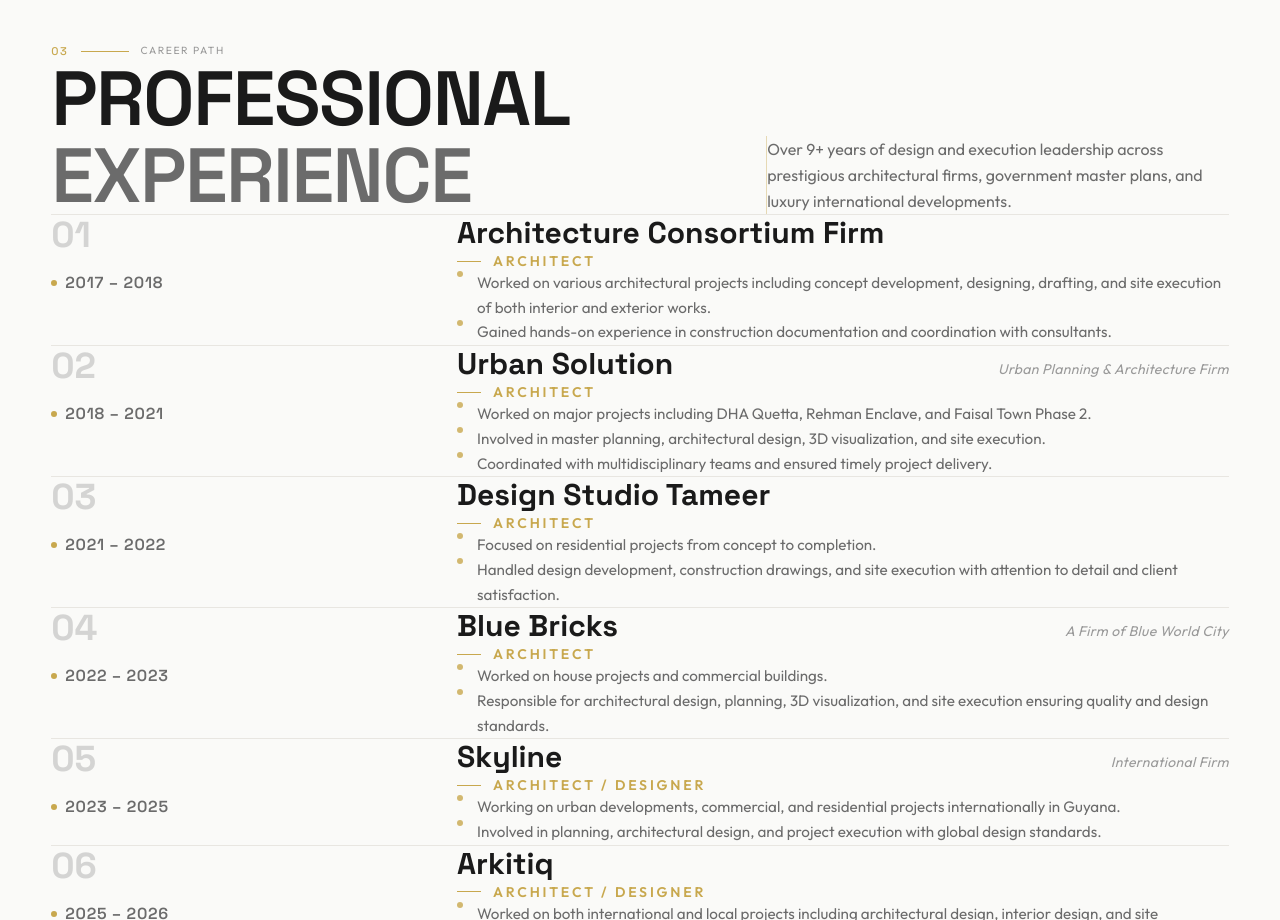
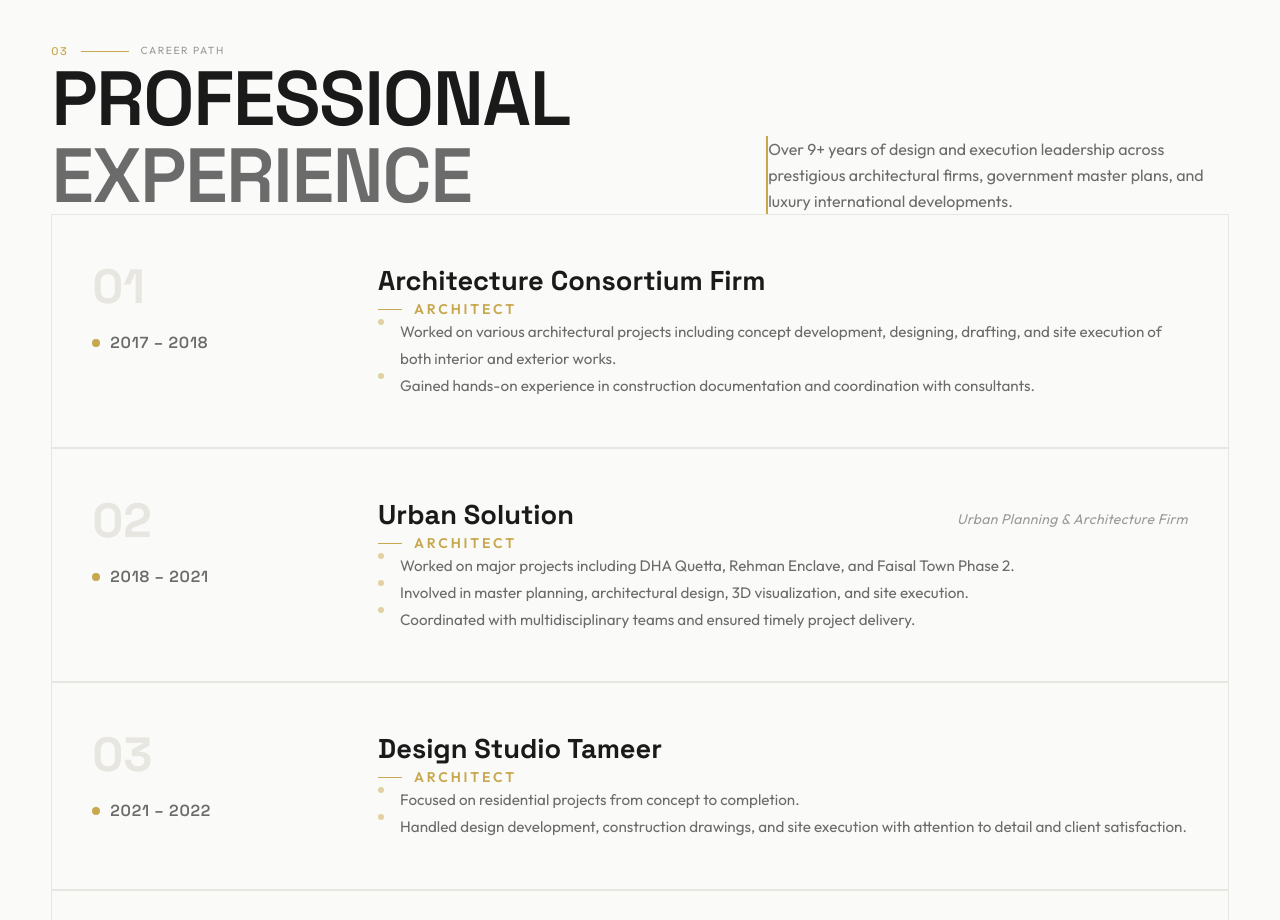
Before and after one commit to 00tatheer00/raza-jan-website, a Next.js app: page / in a window 1280 px wide. Shown: the part 1880-2800 px from the top of the page. Built offline with nearby package versions, Linux system fonts and the light colour scheme.

Commit message:
Experience section: premium card layout, generous spacing, elegant hover with lift/glow/gold effects

```diff
--- a/src/components/Experience.tsx
+++ b/src/components/Experience.tsx
@@ -27,7 +27,7 @@
         </motion.div>
 
         {/* Section Title & Intro */}
-        <div className="grid grid-cols-1 lg:grid-cols-12 gap-6 lg:gap-12 items-end mb-16 md:mb-24">
+        <div className="grid grid-cols-1 lg:grid-cols-12 gap-6 lg:gap-12 items-end mb-20 md:mb-28">
           <div className="lg:col-span-7">
             <motion.h2
               className="text-display font-display font-bold tracking-[-0.02em]"
@@ -42,7 +42,7 @@
           </div>
           <div className="lg:col-span-5">
             <motion.p
-              className="text-[var(--color-text-secondary)] leading-relaxed text-sm md:text-base border-l border-[var(--color-accent)]/40 pl-5"
+              className="text-[var(--color-text-secondary)] leading-relaxed text-sm md:text-base border-l-2 border-[var(--color-accent)] pl-6"
               initial={{ opacity: 0 }}
               animate={isInView ? { opacity: 1 } : {}}
               transition={{ duration: 0.6, delay: 0.3 }}
@@ -53,16 +53,13 @@
           </div>
         </div>
 
-        {/* Architectural Timeline Grid */}
-        <div className="border-t border-[var(--color-border)]">
-          {siteData.experience.map((exp, index) => {
-            const isHovered = hoveredIndex === index;
-
-            return (
+        {/* Experience Cards */}
+        <div className="space-y-6 md:space-y-8">
+          {siteData.experience.map((exp, index) => (
             <motion.div
               key={exp.number}
-                className="group relative border-b border-[var(--color-border)] py-10 md:py-14 lg:py-16 px-2 md:px-6 -mx-2 md:-mx-6 transition-all duration-400 hover:bg-[var(--color-bg-alt)]/60"
-                initial={{ opacity: 0, y: 25 }}
+              className="group relative"
+              initial={{ opacity: 0, y: 30 }}
               animate={isInView ? { opacity: 1, y: 0 } : {}}
               transition={{
                 duration: 0.5,
@@ -72,74 +69,143 @@
               onMouseEnter={() => setHoveredIndex(index)}
               onMouseLeave={() => setHoveredIndex(null)}
             >
-                {/* Gold left border highlight on hover */}
-                <div className="absolute left-0 top-0 bottom-0 w-[3px] bg-[var(--color-accent)] opacity-0 group-hover:opacity-100 transition-opacity duration-300" />
+              {/* Card Container */}
+              <div
+                className="relative border border-[var(--color-border)] transition-all duration-500 ease-out overflow-hidden"
+                style={{
+                  padding: "clamp(1.75rem, 4vw, 3rem) clamp(1.5rem, 3.5vw, 2.5rem)",
+                  borderColor: hoveredIndex === index ? "var(--color-accent)" : undefined,
+                  boxShadow: hoveredIndex === index
+                    ? "0 8px 40px rgba(200, 168, 78, 0.08), 0 2px 12px rgba(0,0,0,0.04)"
+                    : "none",
+                  transform: hoveredIndex === index ? "translateY(-3px)" : "translateY(0)",
+                }}
+              >
+                {/* Top gold accent bar — slides in on hover */}
+                <div
+                  className="absolute top-0 left-0 h-[3px] bg-[var(--color-accent)] transition-all duration-500 ease-out"
+                  style={{ width: hoveredIndex === index ? "100%" : "0%" }}
+                />
 
-                <div className="grid grid-cols-1 lg:grid-cols-12 gap-6 lg:gap-10 items-start">
+                {/* Subtle background glow on hover */}
+                <div
+                  className="absolute inset-0 transition-opacity duration-500 pointer-events-none"
+                  style={{
+                    background: "linear-gradient(135deg, rgba(200,168,78,0.03) 0%, transparent 60%)",
+                    opacity: hoveredIndex === index ? 1 : 0,
+                  }}
+                />
 
-                  {/* Left Column: Number + Year Range (Col 1 to 4) */}
-                  <div className="lg:col-span-4 flex flex-row lg:flex-col justify-between lg:justify-start items-center lg:items-start gap-4">
-                    <div className="flex items-center gap-4">
-                      <span className="font-display text-3xl md:text-4xl font-bold text-[var(--color-text-muted)]/40 group-hover:text-[var(--color-accent)] transition-colors duration-400">
+                <div className="relative z-10 grid grid-cols-1 lg:grid-cols-12 gap-8 lg:gap-12">
+
+                  {/* Left: Number + Year (3 cols) */}
+                  <div className="lg:col-span-3">
+                    <div className="flex lg:flex-col items-center lg:items-start justify-between lg:justify-start gap-4 lg:gap-5">
+                      {/* Number + Badge */}
+                      <div className="flex items-center gap-3">
+                        <span
+                          className="font-display text-4xl md:text-5xl font-bold transition-colors duration-400"
+                          style={{
+                            color: hoveredIndex === index
+                              ? "var(--color-accent)"
+                              : "var(--color-border)",
+                          }}
+                        >
                           {exp.number}
                         </span>
                         {exp.isCurrent && (
-                        <span className="px-2.5 py-1 text-[0.65rem] font-bold tracking-[0.18em] uppercase bg-[var(--color-accent)] text-[var(--color-white)]">
-                          CURRENT ROLE
+                          <span className="px-3 py-1 text-[0.6rem] font-bold tracking-[0.18em] uppercase bg-[var(--color-accent)] text-white">
+                            CURRENT
                           </span>
                         )}
                       </div>
 
-                    <div className="flex items-center gap-2 lg:mt-3">
-                      <span className="w-1.5 h-1.5 rounded-full bg-[var(--color-accent)]" />
-                      <span className="font-display text-sm md:text-base font-semibold tracking-wider text-[var(--color-text-secondary)] group-hover:text-[var(--color-text)] transition-colors duration-300">
+                      {/* Year */}
+                      <div className="flex items-center gap-2.5">
+                        <span className="w-2 h-2 rounded-full bg-[var(--color-accent)]" />
+                        <span
+                          className="font-display text-sm md:text-base font-semibold tracking-wider transition-colors duration-300"
+                          style={{
+                            color: hoveredIndex === index
+                              ? "var(--color-text)"
+                              : "var(--color-text-secondary)",
+                          }}
+                        >
                           {exp.years}
                         </span>
                       </div>
                     </div>
+                  </div>
 
-                  {/* Right Column: Company, Position, Description (Col 5 to 12) */}
-                  <div className="lg:col-span-8 space-y-4">
-                    {/* Company Name & Subtitle */}
+                  {/* Right: Company + Role + Description (9 cols) */}
+                  <div className="lg:col-span-9 space-y-5">
+                    {/* Company Row */}
                     <div className="flex flex-col sm:flex-row sm:items-baseline sm:justify-between gap-1.5">
-                      <h3 className="font-display text-2xl md:text-3xl font-bold text-[var(--color-text)] group-hover:text-[var(--color-accent)] transition-colors duration-300">
+                      <h3
+                        className="font-display text-xl sm:text-2xl md:text-[1.7rem] font-bold transition-colors duration-300"
+                        style={{
+                          color: hoveredIndex === index
+                            ? "var(--color-text)"
+                            : "var(--color-text)",
+                        }}
+                      >
                         {exp.company}
                       </h3>
                       {exp.subtitle && (
-                        <span className="text-xs md:text-sm text-[var(--color-text-muted)] font-normal tracking-wide italic">
+                        <span className="text-xs md:text-sm text-[var(--color-text-muted)] italic tracking-wide shrink-0">
                           {exp.subtitle}
                         </span>
                       )}
                     </div>
 
-                    {/* Role / Position */}
-                    <div className="flex items-center gap-3 pt-1">
-                      <span className="w-6 h-px bg-[var(--color-accent)]" />
+                    {/* Position */}
+                    <div className="flex items-center gap-3">
+                      <span
+                        className="w-8 h-px transition-all duration-300"
+                        style={{
+                          backgroundColor: "var(--color-accent)",
+                          width: hoveredIndex === index ? "2.5rem" : "1.5rem",
+                        }}
+                      />
                       <span className="text-xs md:text-sm font-semibold uppercase tracking-[0.2em] text-[var(--color-accent)]">
                         {exp.position}
                       </span>
                     </div>
 
-                    {/* Description List */}
-                    <div className="pt-3">
-                      <ul className="space-y-3">
+                    {/* Description */}
+                    <ul className="space-y-3.5 pt-1">
                       {exp.description.map((item, i) => (
                         <li
                           key={i}
-                            className="flex items-start gap-3.5 text-sm md:text-[0.95rem] text-[var(--color-text-secondary)] leading-relaxed"
+                          className="flex items-start gap-4 text-[0.9rem] md:text-[0.95rem] leading-[1.75] text-[var(--color-text-secondary)]"
                         >
-                            <span className="w-1.5 h-1.5 rounded-full bg-[var(--color-accent)] mt-2 shrink-0 opacity-80 group-hover:opacity-100 transition-opacity" />
+                          <span
+                            className="w-1.5 h-1.5 rounded-full mt-[0.55rem] shrink-0 transition-all duration-300"
+                            style={{
+                              backgroundColor: "var(--color-accent)",
+                              opacity: hoveredIndex === index ? 1 : 0.5,
+                              transform: hoveredIndex === index ? "scale(1.3)" : "scale(1)",
+                            }}
+                          />
                           <span>{item}</span>
                         </li>
                       ))}
                     </ul>
                   </div>
+
                 </div>
 
+                {/* Bottom-right corner accent on hover */}
+                <div
+                  className="absolute bottom-3 right-3 w-5 h-5 transition-opacity duration-400 pointer-events-none"
+                  style={{ opacity: hoveredIndex === index ? 1 : 0 }}
+                >
+                  <div className="absolute bottom-0 right-0 w-full h-px bg-[var(--color-accent)]" />
+                  <div className="absolute bottom-0 right-0 h-full w-px bg-[var(--color-accent)]" />
+                </div>
               </div>
             </motion.div>
-            );
-          })}
+          ))}
         </div>
       </div>
 
```
Lines whose indentation alone changed are shown as unchanged.
